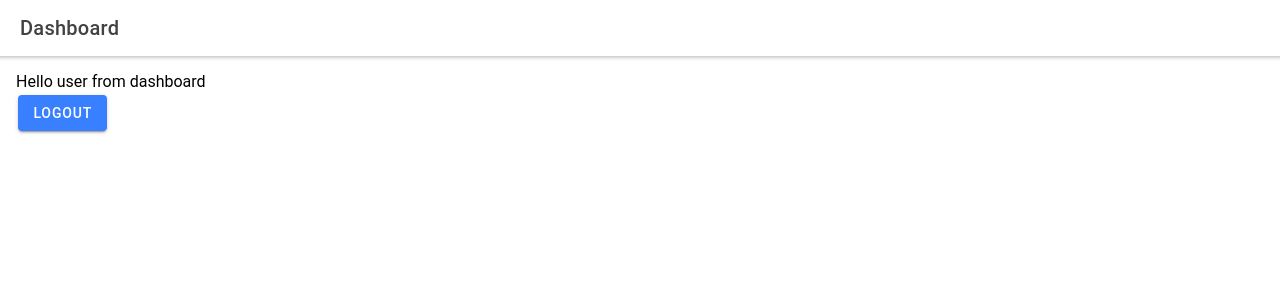
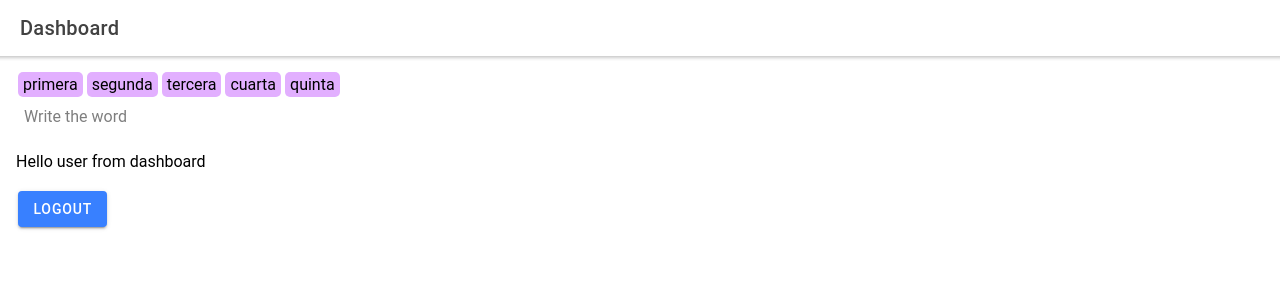
Before and after one commit to cruzortiz99/ionic_react_firebase_text_writer, a React (Create React App) app: page /dashboard in a window 1280 px wide. Shown: the top 300 px of the page. Built offline with nearby package versions, Linux system fonts and the light colour scheme; no server answers; sample sign-in values are in the browser's storage.

Commit message:
adding text constest, input reset done

```diff
--- /dev/null
+++ b/src/data/words.ts
@@ -0,0 +1,3 @@
+const words = ['primera', 'segunda', 'tercera', 'cuarta', 'quinta']
+
+export default words
--- /dev/null
+++ b/src/pages/Dashboard/Dashboard.css
@@ -0,0 +1,7 @@
+.dashboard-words {
+  display: inline-block;
+  background-color: rgb(226, 175, 255);
+  padding: 3px 5px;
+  margin: 0px 2px;
+  border-radius: 5px;
+}
--- a/src/pages/Dashboard/index.tsx
+++ b/src/pages/Dashboard/index.tsx
@@ -1,28 +1,45 @@
 import {
+  IonButton,
   IonContent,
   IonHeader,
+  IonInput,
   IonPage,
   IonText,
   IonTitle,
-  IonToolbar,
-  IonButton
+  IonToolbar
 } from '@ionic/react'
 import React, { useState } from 'react'
 import { useSelector } from 'react-redux'
+import { useHistory } from 'react-router'
 import { logOut } from '../../api'
-import { useHistory } from 'react-router'
 import AppLoader from '../../components/basics/AppLoader'
+import words from '../../data/words'
+import './Dashboard.css'
 
 const AppDashboard: React.FC = () => {
   const user = useSelector((state: any) => state.user)
   const history = useHistory()
   const [busy, setBusy] = useState(false)
+  const [textWrote, setTextWrote] = useState('')
+
   const userLogout = async () => {
     setBusy(true)
     await logOut()
     setBusy(false)
     history.replace('/login')
   }
+  const onChangeHandler = (event: any) => {
+    const eventValue: string = event.target.value
+    if (!eventValue.trim()) {
+      setTextWrote('')
+    } else if (eventValue.slice(-1) === ' ') {
+      // do some processing
+      setTextWrote('')
+    } else {
+      setTextWrote(eventValue)
+    }
+  }
+
   return (
     <IonPage>
       <AppLoader isOpen={busy}></AppLoader>
@@ -32,8 +49,19 @@ const AppDashboard: React.FC = () => {
         </IonToolbar>
       </IonHeader>
       <IonContent className='ion-padding'>
-        <IonText>Hello {user} from dashboard</IonText>
-        <br />
+        {words.map((word: string, key: number) => (
+          <span className='dashboard-words' key={key}>
+            {word}
+          </span>
+        ))}
+        <IonInput
+          placeholder='Write the word'
+          value={textWrote}
+          onIonChange={onChangeHandler}
+        ></IonInput>
+        <IonText>
+          <p>Hello {user} from dashboard</p>
+        </IonText>
         <IonButton onClick={userLogout}>Logout</IonButton>
       </IonContent>
     </IonPage>
```
